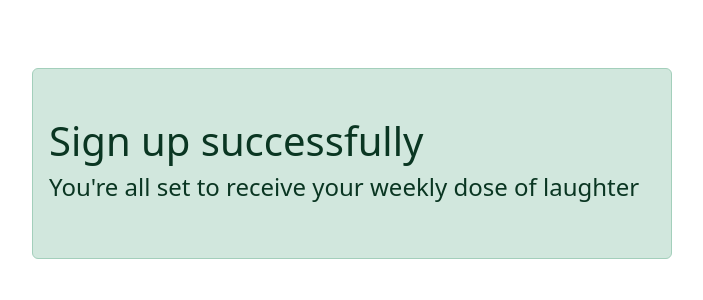
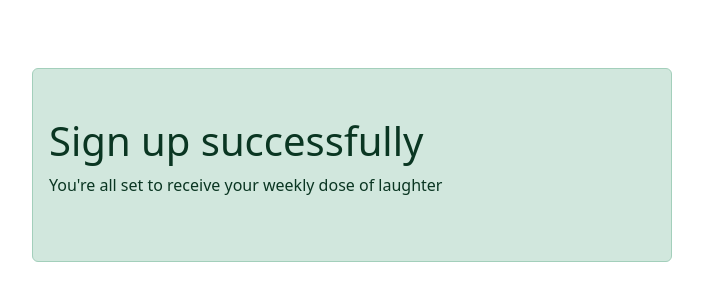
Before and after one commit to Mazhar1305/newsLetter, a website: page success.html in a window 1280 px wide. Shown: the part 188-488 px from the top of the page, without its empty margins (288-991 px from the left). Drawn offline with nearby package versions, Linux system fonts and the light colour scheme.

Commit message:
succes page update

```diff
--- a/success.html
+++ b/success.html
@@ -31,7 +31,7 @@
 <body>
   <div class="alert alert-success pt-5 pb-5" role="alert">
     <h1>Sign up successfully </h1>
-    <h4>You're all set to receive your weekly dose of laughter</h4>
+    <p>You're all set to receive your weekly dose of laughter</p>
   </div>
 
 
```
